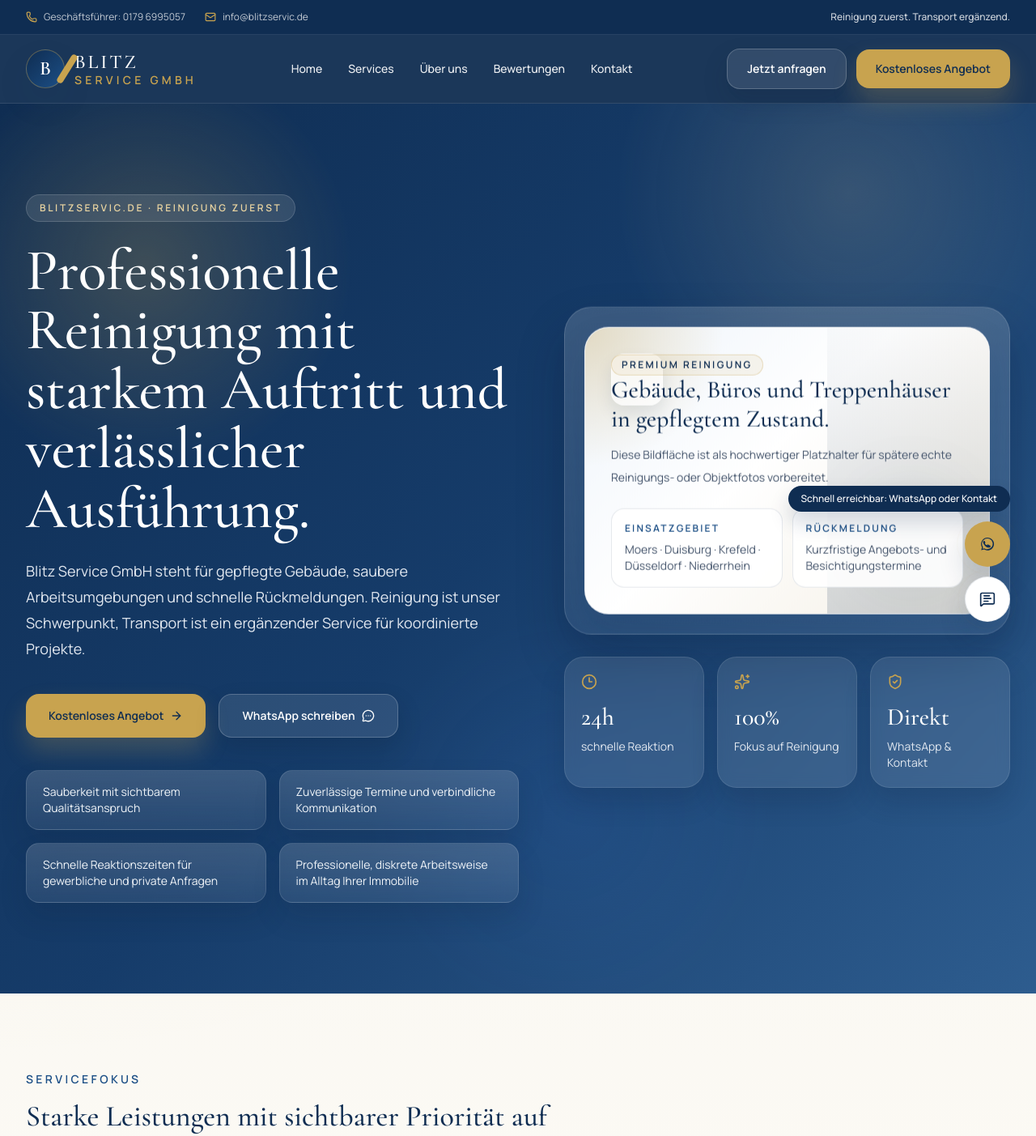
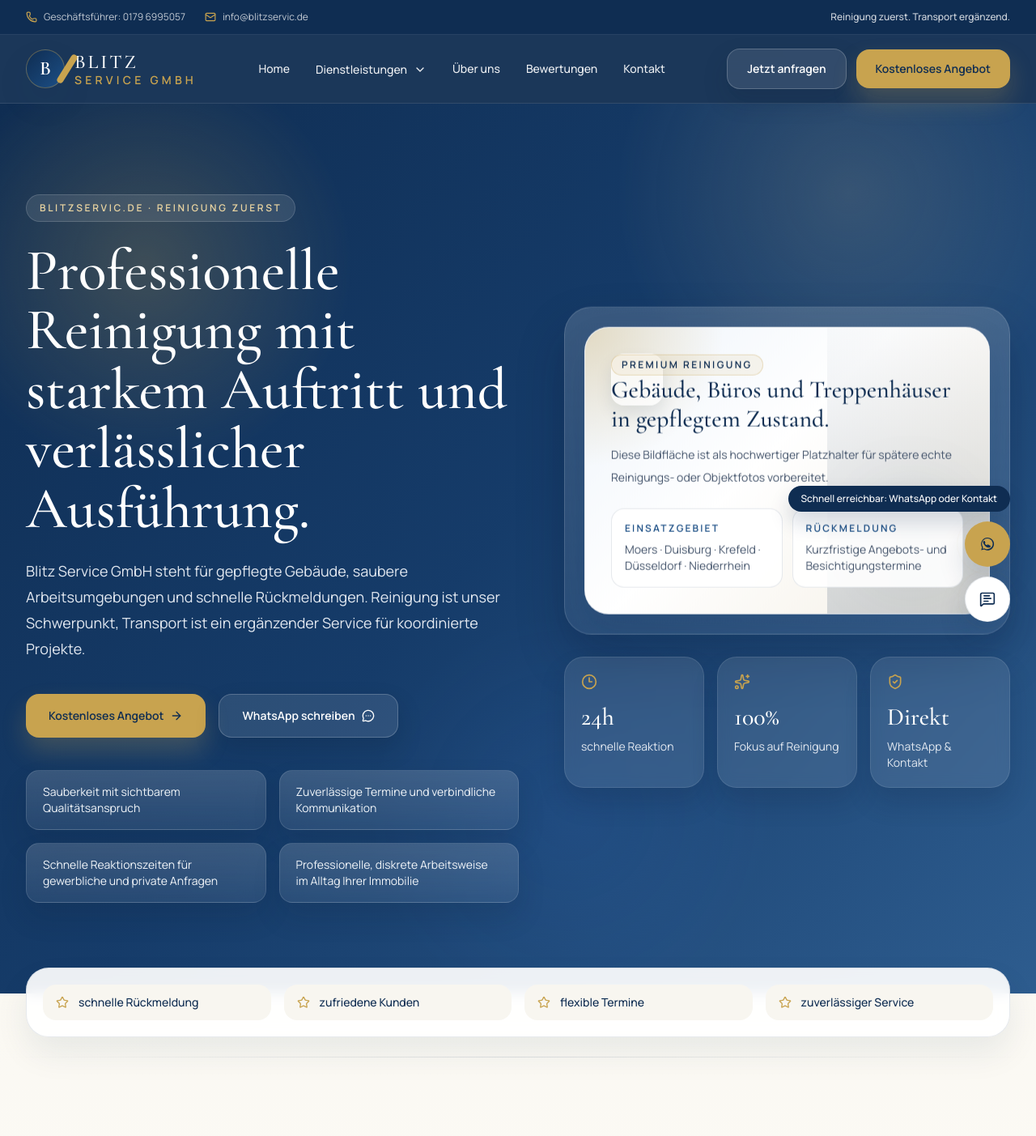
Before and after one commit to abbas-cyber999/Blitz-Service-website, a Next.js app: page / in a window 1280 px wide. Shown: the top 1403 px of the page at 81% size. Built offline with nearby package versions, Linux system fonts and the light colour scheme.

Commit message:
Update Blitz Service styling

```diff
--- a/src/app/page.tsx
+++ b/src/app/page.tsx
@@ -101,6 +101,24 @@
                 </div>
               ))}
             </div>
+          </div>
+        </Container>
+      </section>
+
+      <section className="-mt-8 pb-6">
+        <Container>
+          <div className="grid gap-4 rounded-[28px] border border-brandBlue/10 bg-white/92 p-5 shadow-[0_20px_40px_rgba(15,45,82,0.08)] backdrop-blur sm:grid-cols-2 xl:grid-cols-4">
+            {[
+              "schnelle Rückmeldung",
+              "zufriedene Kunden",
+              "flexible Termine",
+              "zuverlässiger Service"
+            ].map((metric) => (
+              <div key={metric} className="flex items-center gap-3 rounded-2xl bg-brandCream px-4 py-3 text-sm text-brandBlue">
+                <Star className="h-4 w-4 text-brandGold" />
+                <span className="font-medium">{metric}</span>
+              </div>
+            ))}
           </div>
         </Container>
       </section>
--- a/src/components/site-header.tsx
+++ b/src/components/site-header.tsx
@@ -2,9 +2,9 @@
 
 import Link from "next/link";
 import { useState } from "react";
-import { Mail, Menu, Phone, X } from "lucide-react";
+import { ChevronDown, Mail, Menu, Phone, X } from "lucide-react";
 import { business } from "@/config/business";
-import { navigation } from "@/data/site-content";
+import { navigation, serviceMenuItems } from "@/data/site-content";
 import { ButtonLink } from "@/components/button-link";
 import { Container } from "@/components/container";
 import { LogoMark } from "@/components/logo-mark";
@@ -12,6 +12,7 @@
 
 export function SiteHeader() {
   const [open, setOpen] = useState(false);
+  const [servicesOpen, setServicesOpen] = useState(false);
 
   return (
     <header className="sticky top-0 z-40 border-b border-white/10 bg-brandBlue/95 text-white backdrop-blur-xl">
@@ -34,6 +35,64 @@
         <LogoMark className="text-white" />
         <nav className="hidden items-center gap-8 lg:flex" aria-label="Hauptnavigation">
           {navigation.map((item) => (
+            item.label === "Dienstleistungen" ? (
+              <div
+                key={item.href}
+                className="relative"
+                onMouseEnter={() => setServicesOpen(true)}
+                onMouseLeave={() => setServicesOpen(false)}
+              >
+                <button
+                  type="button"
+                  className="inline-flex items-center gap-2 text-sm font-medium text-white/92 transition hover:text-brandGold"
+                  onClick={() => setServicesOpen((value) => !value)}
+                  aria-expanded={servicesOpen}
+                  aria-haspopup="true"
+                >
+                  {item.label}
+                  <ChevronDown className={cn("h-4 w-4 transition", servicesOpen && "rotate-180")} />
+                </button>
+                <div
+                  className={cn(
+                    "absolute left-1/2 top-full mt-5 w-[620px] -translate-x-1/2 rounded-[28px] border border-white/10 bg-white p-5 text-brandDark shadow-[0_30px_60px_rgba(15,45,82,0.22)] transition duration-200",
+                    servicesOpen ? "visible opacity-100" : "invisible opacity-0"
+                  )}
+                >
+                  <div className="mb-4 flex items-center justify-between px-2">
+                    <div>
+                      <p className="text-sm font-semibold uppercase tracking-[0.2em] text-brandBlueSoft">
+                        Dienstleistungen
+                      </p>
+                      <p className="mt-2 text-sm text-slate-500">
+                        Reinigung im Fokus, Transport als ergänzender Service.
+                      </p>
+                    </div>
+                    <ButtonLink href="/services" variant="dark" className="px-4 py-2.5 text-xs">
+                      Alle Leistungen
+                    </ButtonLink>
+                  </div>
+                  <div className="grid gap-3 sm:grid-cols-2">
+                    {serviceMenuItems.map((service) => (
+                      <Link
+                        key={service.title}
+                        href={service.href}
+                        className="rounded-2xl border border-brandBlue/8 p-4 transition hover:-translate-y-0.5 hover:border-brandGold/40 hover:bg-brandCream"
+                      >
+                        <div className="flex items-start gap-3">
+                          <span className="inline-flex h-10 w-10 items-center justify-center rounded-2xl bg-brandBlue text-white shadow-[0_12px_20px_rgba(15,45,82,0.16)]">
+                            <service.icon className="h-4.5 w-4.5" />
+                          </span>
+                          <div>
+                            <p className="font-semibold text-brandBlue">{service.title}</p>
+                            <p className="mt-1 text-sm leading-6 text-slate-500">{service.text}</p>
+                          </div>
+                        </div>
+                      </Link>
+                    ))}
+                  </div>
+                </div>
+              </div>
+            ) : (
               <Link
                 key={item.href}
                 href={item.href}
@@ -41,6 +100,7 @@
               >
                 {item.label}
               </Link>
+            )
           ))}
         </nav>
         <div className="hidden items-center gap-3 lg:flex">
@@ -78,6 +138,23 @@
               {item.label}
             </Link>
           ))}
+          <div className="rounded-2xl border border-white/10 bg-white/5 p-4">
+            <p className="text-xs font-semibold uppercase tracking-[0.18em] text-brandGoldSoft">
+              Dienstleistungen
+            </p>
+            <div className="mt-3 grid gap-3">
+              {serviceMenuItems.slice(0, 4).map((service) => (
+                <Link
+                  key={service.title}
+                  href={service.href}
+                  className="text-sm text-white/82 hover:text-brandGold"
+                  onClick={() => setOpen(false)}
+                >
+                  {service.title}
+                </Link>
+              ))}
+            </div>
+          </div>
           <ButtonLink href="/contact" className="w-full" variant="primary">
             {business.ctaPrimary}
           </ButtonLink>
--- a/src/data/site-content.ts
+++ b/src/data/site-content.ts
@@ -1,7 +1,10 @@
 import {
+  BriefcaseBusiness,
   Building2,
   ClipboardCheck,
   Clock3,
+  HeartPulse,
+  Home,
   ShieldCheck,
   Sparkles,
   Truck
@@ -10,10 +13,61 @@
 
 export const navigation = [
   { label: "Home", href: "/" },
-  { label: "Services", href: "/services" },
+  { label: "Dienstleistungen", href: "/services" },
   { label: "Über uns", href: "/ueber-uns" },
   { label: "Bewertungen", href: "/bewertungen" },
   { label: "Kontakt", href: "/contact" }
+] as const;
+
+export const serviceMenuItems = [
+  {
+    title: "Gebäudereinigung",
+    text: "Gepflegte, repräsentative Immobilien mit festen Reinigungsstandards.",
+    href: "/services",
+    icon: Building2
+  },
+  {
+    title: "Büroreinigung",
+    text: "Saubere Arbeitsplätze und Empfangsbereiche für einen professionellen Eindruck.",
+    href: "/services",
+    icon: BriefcaseBusiness
+  },
+  {
+    title: "Treppenhausreinigung",
+    text: "Ordentliche Gemeinschaftsflächen für Wohn- und Gewerbeobjekte.",
+    href: "/services",
+    icon: ClipboardCheck
+  },
+  {
+    title: "Umzugsreinigung",
+    text: "Gründliche Reinigung vor Einzug, Auszug oder Objektübergabe.",
+    href: "/services",
+    icon: Home
+  },
+  {
+    title: "Endreinigung",
+    text: "Sauberer Abschluss nach Bauphase, Renovierung oder Objektwechsel.",
+    href: "/services",
+    icon: ShieldCheck
+  },
+  {
+    title: "Fensterreinigung",
+    text: "Klare Glasflächen und ein gepflegter Gesamteindruck für Ihr Objekt.",
+    href: "/services",
+    icon: Sparkles
+  },
+  {
+    title: "Praxisreinigung",
+    text: "Diskrete Reinigung sensibler Arbeitsumgebungen mit hohem Anspruch.",
+    href: "/services",
+    icon: HeartPulse
+  },
+  {
+    title: "Transport / Umzug",
+    text: "Ergänzende Transportleistungen für koordinierte Gesamtprojekte.",
+    href: "/services",
+    icon: Truck
+  }
 ] as const;
 
 export const serviceOptions = [
```
Lines whose indentation alone changed are shown as unchanged.
